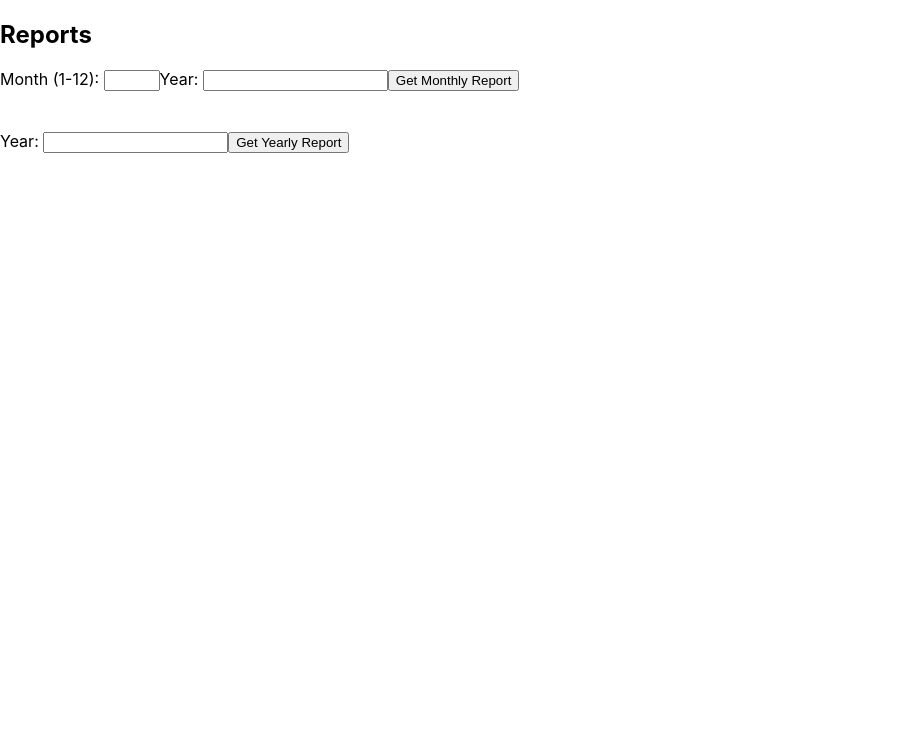
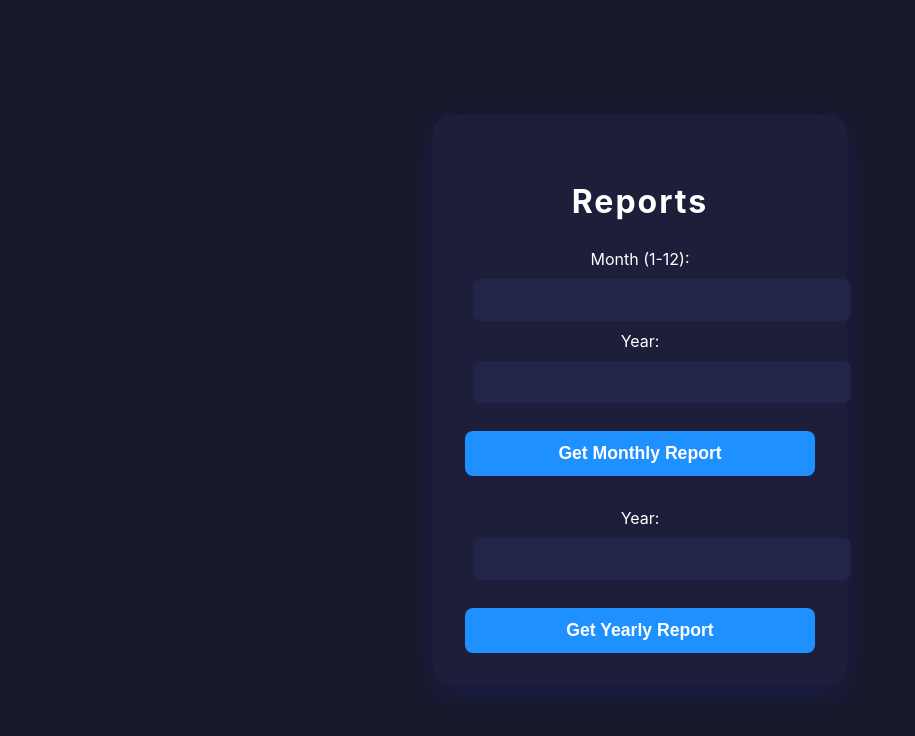
Before and after one commit to hardik1234-cyber/Expense-Tracker-API, a React (Create React App) app in the folder xpense_tracker_fe/: page /reports in a window 1280 px wide. Shown: the top 736 px of the page, without its empty margins (0-915 px from the left). Built offline with nearby package versions, Linux system fonts and the light colour scheme; sample sign-in values are in the browser's storage.

Commit message:
delete api working

```diff
--- a/xpense_tracker_fe/src/pages/Dashboard.js
+++ b/xpense_tracker_fe/src/pages/Dashboard.js
@@ -85,13 +85,12 @@ function Dashboard() {
   // Delete expense
 const handleDelete = async id => {
   try {
-      await api.delete(`/delete_expense_by_id/${id}`);
+    await api.delete('/delete_expense_by_id', { params: { id } });
     setExpenses(expenses.filter(exp => exp.id !== id));
   } catch {
     alert('Failed to delete expense');
   }
 };
-
 return (
   <div className="login-bg">
     <div className="dashboard-header" style={{ display: 'flex', justifyContent: 'space-between', alignItems: 'center', maxWidth: 1200, margin: '0 auto', paddingTop: 32 }}>
--- a/xpense_tracker_fe/src/pages/Reports.js
+++ b/xpense_tracker_fe/src/pages/Reports.js
@@ -1,5 +1,6 @@
 import React, { useState } from 'react';
 import { api, setAuthToken } from '../api/api';
+import './Login.css';
 
 function Reports() {
   const [monthly, setMonthly] = useState(null);
@@ -39,64 +40,52 @@ function Reports() {
   };
 
   return (
-    <div>
-      <h2>Reports</h2>
-      <form onSubmit={fetchMonthly} style={{ marginBottom: 20 }}>
-        <label>Month (1-12): </label>
+    <div className="login-bg">
+      <div className="login-card" style={{ maxWidth: 600 }}>
+        <h2 className="login-title">Reports</h2>
+        <form style={{ marginBottom: 32, color: "#fff" }}>
+          <label>
+            Month (1-12):
             <input
+              className="login-input"
+              style={{ marginLeft: 8, marginRight: 16 }}
               type="number"
+              value={month}
+              onChange={e => setMonth(e.target.value)}
               min="1"
               max="12"
-          value={month}
-          onChange={e => setMonth(e.target.value)}
-          required
             />
-        <label>Year: </label>
+          </label>
+          <label>
+            Year:
             <input
+              className="login-input"
+              style={{ marginLeft: 8, marginRight: 16 }}
               type="number"
-          min="2000"
               value={year}
               onChange={e => setYear(e.target.value)}
-          required
             />
-        <button type="submit">Get Monthly Report</button>
+          </label>
+          <button className="login-btn" type="button">
+            Get Monthly Report
+          </button>
         </form>
-      {monthly && (
-        <div>
-          <h3>Monthly Report for {monthly.month}</h3>
-          <p>Total Expenses: {monthly.total_expenses}</p>
-          <h4>Category Breakdown:</h4>
-          <ul>
-            {Object.entries(monthly.category_breakdown).map(([cat, amt]) => (
-              <li key={cat}>{cat}: {amt}</li>
-            ))}
-          </ul>
+        <form style={{ color: "#fff" }}>
+          <label>
+            Year:
+            <input
+              className="login-input"
+              style={{ marginLeft: 8, marginRight: 16 }}
+              type="number"
+              value={yearly}
+              onChange={e => setYearly(e.target.value)}
+            />
+          </label>
+          <button className="login-btn" type="button">
+            Get Yearly Report
+          </button>
+        </form>
       </div>
-      )}
-
-      <form onSubmit={fetchYearly} style={{ marginTop: 40 }}>
-        <label>Year: </label>
-        <input
-          type="number"
-          min="2000"
-          value={year}
-          onChange={e => setYear(e.target.value)}
-          required
-        />
-        <button type="submit">Get Yearly Report</button>
-      </form>
-      {yearly && (
-        <div>
-          <h3>Yearly Report for {yearly.Year || yearly.year}</h3>
-          <p>Total Expenses: {yearly.total_expenses}</p>
-          <h4>Category Breakdown:</h4>
-          <ul>
-            {Object.entries(yearly.category_breakdown).map(([cat, amt]) => (
-              <li key={cat}>{cat}: {amt}</li>
-            ))}
-          </ul>
-        </div>
-      )}
     </div>
   );
 }
--- a/xpense_tracker_fe/src/pages/UserProfile.js
+++ b/xpense_tracker_fe/src/pages/UserProfile.js
@@ -95,7 +95,6 @@ return (
     </div>
   </div>
 );
-// ...existing code...
 }
 
 export default UserProfile;
```
Also changed, not shown: xpense_tracker_fe/src/pages/ProfileMenu.js (added, +77 -0 lines). Lines whose indentation alone changed are shown as unchanged.
